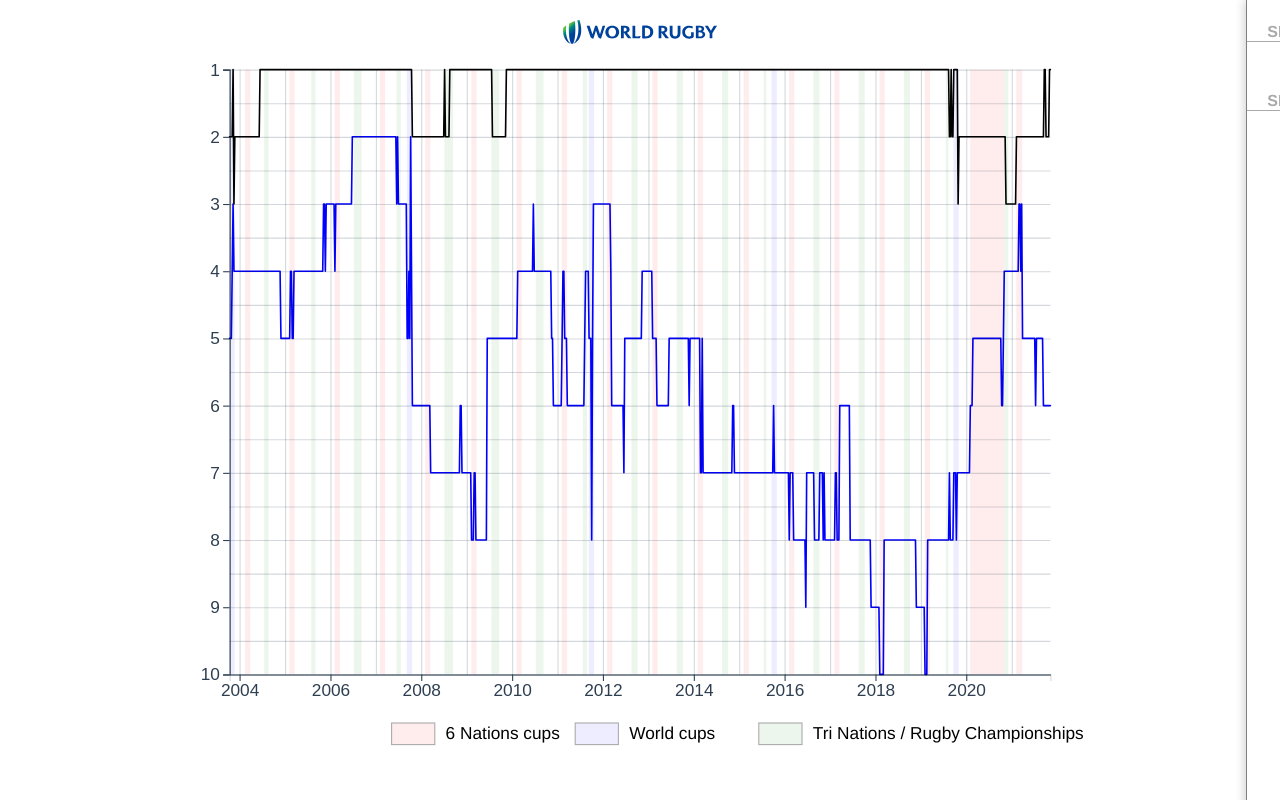
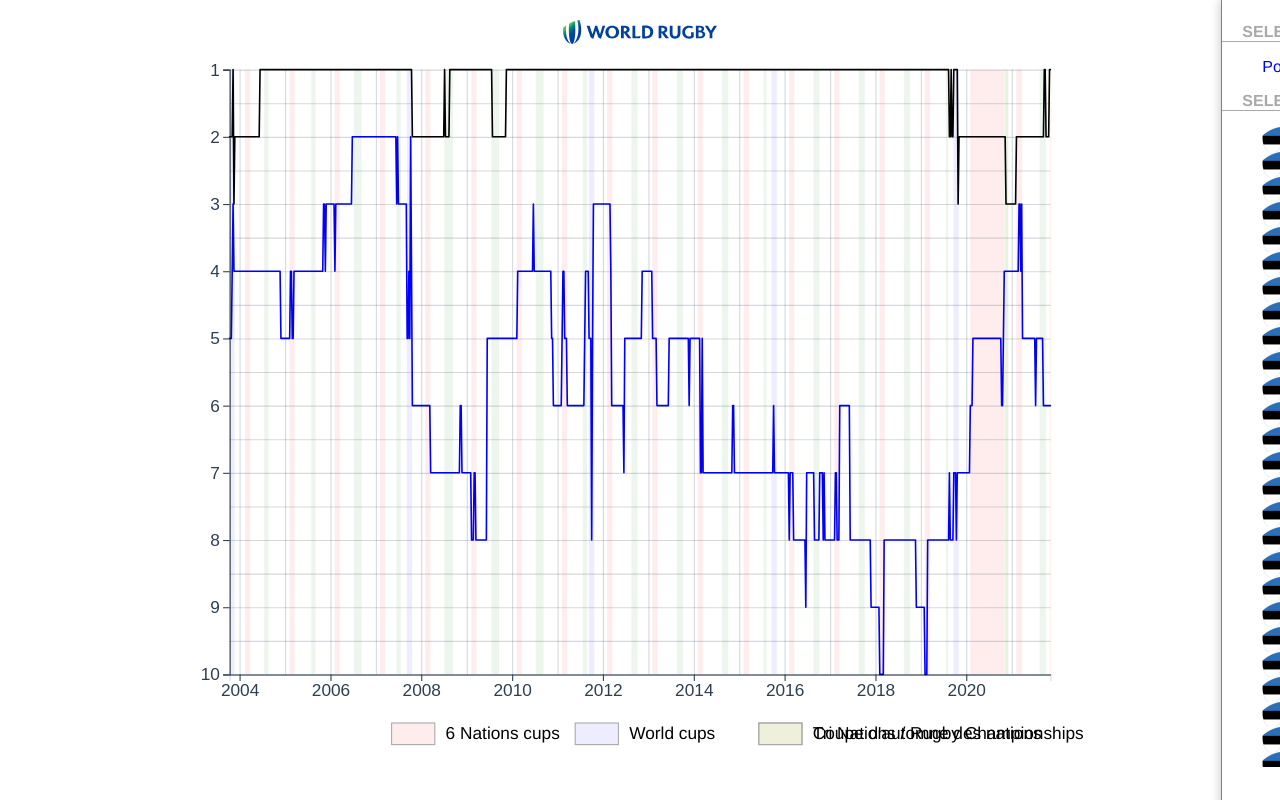
Before and after one commit to x3b3ch3/d3-vitejs, a Vue app: page / in a window 1280 px wide. Built offline with nearby package versions, Linux system fonts and the light colour scheme.

Commit message:
new data

```diff
--- /dev/null
+++ b/datas/automn.json
@@ -0,0 +1,12 @@
+[
+  {
+    "name":"Coupe d'automne des nations 2020",
+    "start": "2020-11-13",
+    "end": "2020-12-05"
+  },
+  {
+    "name":"Coupe d'automne des nations 2021",
+    "start": "2021-10-29",
+    "end": "2021-11-21"
+  }
+]
--- a/datas/rcs.json
+++ b/datas/rcs.json
@@ -83,5 +83,10 @@
     "name":"Tri Nations 2020",
     "start": "2020-10-31",
     "end": "2020-12-05"
+  },
+  {
+    "name":"The Rugby Championship 2021",
+    "start": "2021-08-14",
+    "end": "2021-10-02"
   }
 ]
--- a/src/App.vue
+++ b/src/App.vue
@@ -37,4 +37,16 @@ import Aside from './components/Aside.vue'
   color: #2c3e50;
   margin-top: 20px;
 }
+[data-flag-pos-x]:before {
+	content: '';
+	background: url(./assets/tLogo20x-sprite@x2.png) no-repeat;
+  background-size: 280px 276px;
+  background-position-x: attr(data-flag-pos-x);
+  background-position-y: attr(data-flag-pos-y px);
+  width: 20px;
+	height: 25px;
+	display: inline-block;
+	margin-right: 5px;
+	vertical-align: middle;
+}
 </style>
--- a/src/components/Aside.vue
+++ b/src/components/Aside.vue
@@ -11,6 +11,8 @@
 	  <ul class="teams">
 		  <li :key="key"
 		  		v-bind:data-id="key"
+		  		v-bind:data-flag-pos-x="200"
+		  		v-bind:data-flag-pos-y="200"
 		  		v-bind:class="{'active' : key === '42' || key === '37' }"
 		  		v-for="(value, key, index) in teams" @click="teamsLiClick">{{ value.name }} ({{ value.abbreviation }})</li>
 		</ul>
--- a/src/components/RankChart.vue
+++ b/src/components/RankChart.vue
@@ -8,6 +8,7 @@ import * as d3 from 'd3'
 import colors from '/datas/colors.json'
 import wrcs from '/datas/wrcs.json'
 import rcs from '/datas/rcs.json'
+import automn from '/datas/automn.json'
 import sixNations from '/datas/6nations.json'
 import { DateTime } from 'luxon'
 </script>
@@ -59,6 +60,17 @@ export default {
         .attr('width', this.x(end)-this.x(start))
         .attr('height', height-margin.top-margin.bottom)
         .attr('fill','blue')
+        .attr('fill-opacity',.07)
+      })
+
+      automn.forEach(e => {
+        const start = new Date(e.start.split('-').toString())
+        const end = new Date(e.end.split('-').toString())
+        svg.append('rect')
+        .attr('transform', `translate(${this.x(start)},${margin.top})`)
+        .attr('width', this.x(end)-this.x(start))
+        .attr('height', height-margin.top-margin.bottom)
+        .attr('fill','orange')
         .attr('fill-opacity',.07)
       })
 
@@ -122,6 +134,18 @@ export default {
       legend.append('text')
         .attr('x',150)
         .text('Tri Nations / Rugby Championships')
+
+      legend.append('rect')
+        .attr('width', 40)
+        .attr('height', 20)
+        .attr('fill','orange')
+        .attr('fill-opacity',.07)
+        .attr('stroke','darkgrey')
+        .attr('x',100)
+        .attr('y',-15)
+      legend.append('text')
+        .attr('x',150)
+        .text(`Coupe d'automne des nations`)
 
       let yDomain = [d3.min(this.data.series, d => d3.min(d.values.map(v => v[this.type]))), d3.max(this.data.series, d => d3.max(d.values.map(v => v[this.type])))]
       if (this.type === 'pos') yDomain = yDomain.reverse()
@@ -271,9 +295,6 @@ export default {
       const prop = this.type;
       const legendMargin = 20;
 
-      back.attr('y', () => d3.min([...legend.selectAll('text')].map(t=>t.getBBox().y))-legendMargin*6/8)
-      back.attr('x', () => d3.min([...legend.selectAll('text')].map(t=>t.getBBox().x))-legendMargin)
-
       function moved(event) {
         event.preventDefault();
         const pointer = d3.pointer(event, this);
@@ -287,7 +308,11 @@ export default {
         legend.select('text.name').text(s.name);
         legend.select('text.score').text(s.values.map(v => `pos:${v.pos}; pts:${v.pts}`)[i].toString())
         back.attr('width', () => 2*legendMargin+d3.max([...legend.selectAll('text')].map(t=>t.getBBox().width)))
-        back.attr('height', () => 2*legendMargin+d3.sum([...legend.selectAll('text')].map(t=>t.getBBox().height)))
+        back.attr('height', () => 1.5*legendMargin+d3.sum([...legend.selectAll('text')].map(t=>t.getBBox().height)))
+        // back.attr('y', () => d3.min([...legend.selectAll('text')].map(t=>t.getBBox().y))-legendMargin*.5)
+        // back.attr('x', () => d3.min([...legend.selectAll('text')].map(t=>t.getBBox().x))-legendMargin)
+        back.attr('x', () => (-2*legendMargin+d3.max([...legend.selectAll('text')].map(t=>t.getBBox().width)))/2)
+        back.attr('y', () => (-1.5*legendMargin+d3.sum([...legend.selectAll('text')].map(t=>t.getBBox().height)))/2)
       }
 
       function entered() {
```
Also changed, not shown: src/assets/tLogo20x-sprite@x2.png (added).
